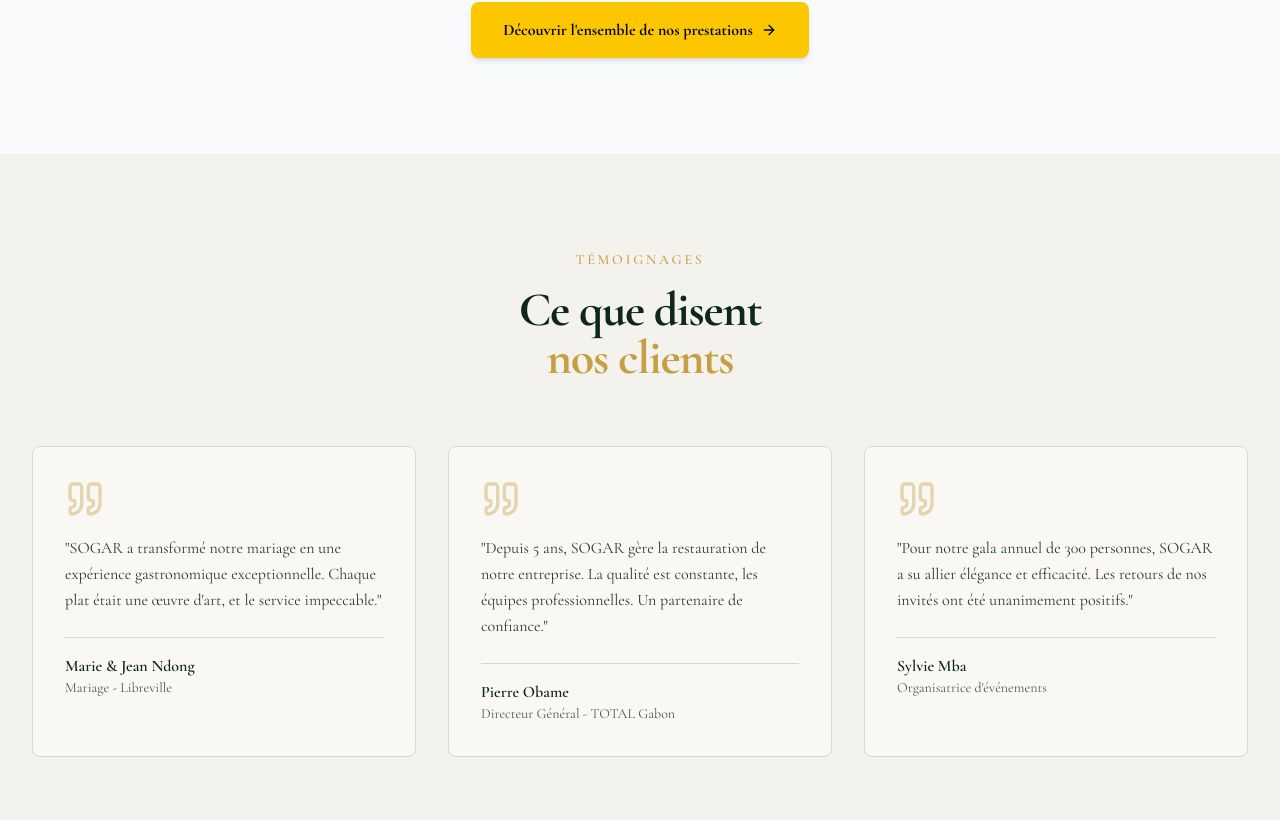
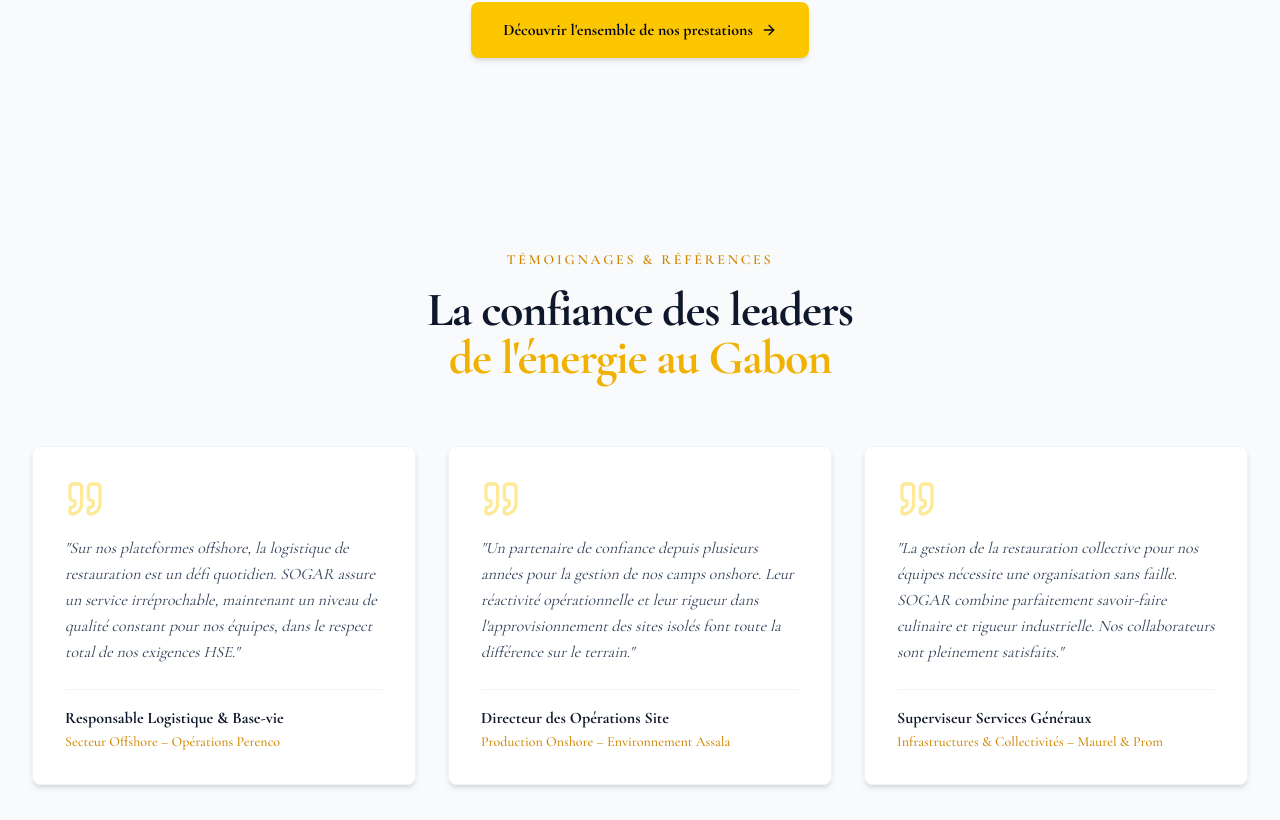
Before and after one commit to BulmasAgency/Sogar, a Next.js app: page / in a window 1280 px wide. Shown: the part 2640-3460 px from the top of the page. Built offline with nearby package versions, Linux system fonts and the light colour scheme.

Commit message:
Update testimonials content and styling

```diff
--- a/components/home/testimonials-section.tsx
+++ b/components/home/testimonials-section.tsx
@@ -2,35 +2,35 @@ import { Quote } from "lucide-react"
 
 const testimonials = [
   {
-    content: "SOGAR a transformé notre mariage en une expérience gastronomique exceptionnelle. Chaque plat était une œuvre d'art, et le service impeccable.",
-    author: "Marie & Jean Ndong",
-    role: "Mariage - Libreville",
+    content: "Sur nos plateformes offshore, la logistique de restauration est un défi quotidien. SOGAR assure un service irréprochable, maintenant un niveau de qualité constant pour nos équipes, dans le respect total de nos exigences HSE.",
+    author: "Responsable Logistique & Base-vie",
+    role: "Secteur Offshore – Opérations Perenco",
   },
   {
-    content: "Depuis 5 ans, SOGAR gère la restauration de notre entreprise. La qualité est constante, les équipes professionnelles. Un partenaire de confiance.",
-    author: "Pierre Obame",
-    role: "Directeur Général - TOTAL Gabon",
+    content: "Un partenaire de confiance depuis plusieurs années pour la gestion de nos camps onshore. Leur réactivité opérationnelle et leur rigueur dans l'approvisionnement des sites isolés font toute la différence sur le terrain.",
+    author: "Directeur des Opérations Site",
+    role: "Production Onshore – Environnement Assala",
   },
   {
-    content: "Pour notre gala annuel de 300 personnes, SOGAR a su allier élégance et efficacité. Les retours de nos invités ont été unanimement positifs.",
-    author: "Sylvie Mba",
-    role: "Organisatrice d'événements",
+    content: "La gestion de la restauration collective pour nos équipes nécessite une organisation sans faille. SOGAR combine parfaitement savoir-faire culinaire et rigueur industrielle. Nos collaborateurs sont pleinement satisfaits.",
+    author: "Superviseur Services Généraux",
+    role: "Infrastructures & Collectivités – Maurel & Prom",
   },
 ]
 
 export function TestimonialsSection() {
   return (
-    <section className="py-24 bg-secondary">
+    <section className="py-24 bg-slate-50">
       <div className="mx-auto max-w-7xl px-6 lg:px-8">
         {/* Header */}
         <div className="text-center max-w-2xl mx-auto">
-          <p className="text-accent text-sm uppercase tracking-[0.2em] font-medium mb-4">
-            Témoignages
+          <p className="text-yellow-600 text-sm uppercase tracking-[0.2em] font-semibold mb-4">
+            Témoignages & Références
           </p>
-          <h2 className="text-3xl sm:text-4xl lg:text-5xl font-bold tracking-tight text-foreground">
-            Ce que disent
+          <h2 className="text-3xl sm:text-4xl lg:text-5xl font-bold tracking-tight text-slate-900">
+            La confiance des leaders
             <br />
-            <span className="text-accent">nos clients</span>
+            <span className="text-yellow-500">de l'énergie au Gabon</span>
           </h2>
         </div>
 
@@ -39,15 +39,19 @@ export function TestimonialsSection() {
           {testimonials.map((testimonial, index) => (
             <div
               key={index}
-              className="relative bg-card rounded-lg p-8 border border-border"
+              className="relative bg-white rounded-lg p-8 border border-slate-100 shadow-md flex flex-col justify-between"
             >
-              <Quote className="h-10 w-10 text-accent/40 mb-4" />
-              <p className="text-foreground/90 leading-relaxed mb-6">
-                {`"${testimonial.content}"`}
-              </p>
-              <div className="border-t border-border pt-4">
-                <p className="font-semibold text-foreground">{testimonial.author}</p>
-                <p className="text-sm text-muted-foreground">{testimonial.role}</p>
+              <div>
+                {/* Icône de citation aux couleurs du logo SOGAR */}
+                <Quote className="h-10 w-10 text-yellow-400/40 mb-4" />
+                <p className="text-slate-700 italic leading-relaxed mb-6">
+                  {`"${testimonial.content}"`}
+                </p>
+              </div>
+
+              <div className="border-t border-slate-100 pt-4">
+                <p className="font-bold text-slate-900">{testimonial.author}</p>
+                <p className="text-sm font-medium text-yellow-600 mt-0.5">{testimonial.role}</p>
               </div>
             </div>
           ))}
```
